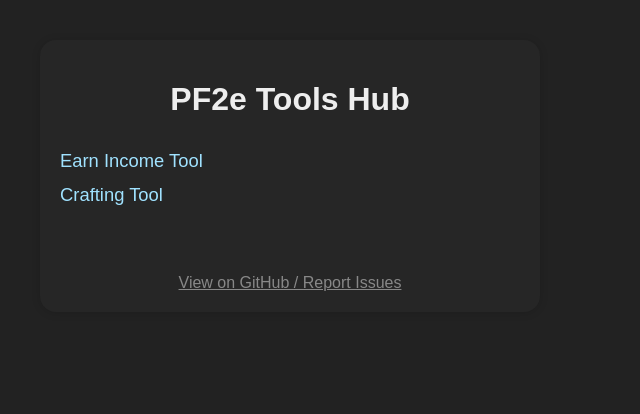
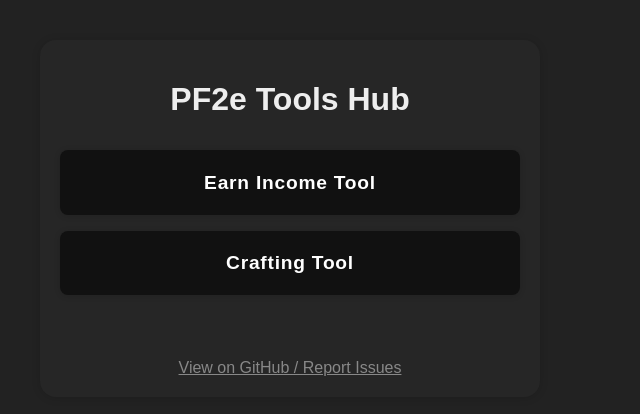
Before and after one commit to tuhs1985/pf2e-tools-homepage, a React (Vite) app: page / in a window 1280 px wide. Shown: the top 414 px of the page, without its empty margins (0-640 px from the left). Built offline with nearby package versions, Linux system fonts and the light colour scheme.

Commit message:
made links buttons

```diff
--- a/src/App.css
+++ b/src/App.css
@@ -10,12 +10,11 @@ body {
   min-height: 100vh;
   padding: 0;
   margin: 0;
-  /* To keep content at top left, no flex or centering here */
 }
 
 .inner-container {
   max-width: 500px;
-  margin: 2.5rem 0 0 2.5rem; /* Top and left margin for "left side" position */
+  margin: 2.5rem 0 0 2.5rem;
   padding: 0;
 }
 
@@ -35,25 +34,41 @@ h1 {
   text-align: center;
 }
 
-ul {
-  padding: 0;
-  margin: 0 0 1rem 0;
-  list-style: none;
+/* Tool Buttons */
+.tool-buttons {
+  display: flex;
+  flex-direction: column;
+  gap: 1rem;
+  margin-bottom: 1.5rem;
 }
 
-ul li {
-  margin-bottom: 0.75rem;
-  font-size: 1.15rem;
+.hub-btn {
+  display: block;
+  width: 100%;
+  background: #111;
+  color: #fff;
+  border-radius: 0.5rem;
+  border: none;
+  font-size: 1.2rem;
+  font-weight: bold;
+  padding: 1.1em 0;
+  cursor: pointer;
+  box-shadow: 0 1px 6px rgba(0,0,0,0.14);
+  transition: background 0.18s, color 0.18s;
+  text-align: center;
+  text-decoration: none;
+  letter-spacing: 0.04em;
+}
+.hub-btn:hover,
+.hub-btn:focus {
+  background: #222;
+  color: #a0e2ff;
+  text-decoration: underline;
 }
 
-a {
-  color: #a0e2ff;
-  text-decoration: none;
-  font-weight: 500;
-}
-
-a:hover {
-  text-decoration: underline;
+/* Hide the old ul list */
+ul {
+  display: none;
 }
 
 footer {
@@ -68,6 +83,7 @@ footer a {
   text-decoration: underline;
 }
 
+/* Responsive */
 @media (max-width: 700px) {
   .inner-container {
     margin: 1rem 0 0 1rem;
@@ -80,4 +96,8 @@ footer a {
   h1 {
     font-size: 1.5rem;
   }
+  .hub-btn {
+    font-size: 1rem;
+    padding: 0.9em 0;
+  }
 }
--- a/src/App.tsx
+++ b/src/App.tsx
@@ -6,12 +6,24 @@ export default function App() {
       <div className="inner-container">
         <div className="main-card">
           <h1>PF2e Tools Hub</h1>
-      <ul>
-        <li><a href="https://earnincome.tuhsrpg.com">Earn Income Tool</a></li>
-        <li><a href="https://crafting.tuhsrpg.com">Crafting Tool</a></li>
-      </ul>
+          <div className="tool-buttons">
+            <a
+              className="hub-btn"
+              href="https://earnincome.tuhsrpg.com"
+            >
+              Earn Income Tool
+            </a>
+            <a
+              className="hub-btn"
+              href="https://crafting.tuhsrpg.com"
+            >
+              Crafting Tool
+            </a>
+          </div>
           <footer>
-        <a href="https://github.com/yourusername/pf2e-tools-homepage">View on GitHub / Report Issues</a>
+            <a href="https://github.com/yourusername/pf2e-tools-homepage">
+              View on GitHub / Report Issues
+            </a>
           </footer>
         </div>
       </div>
```
Lines whose indentation alone changed are shown as unchanged.
